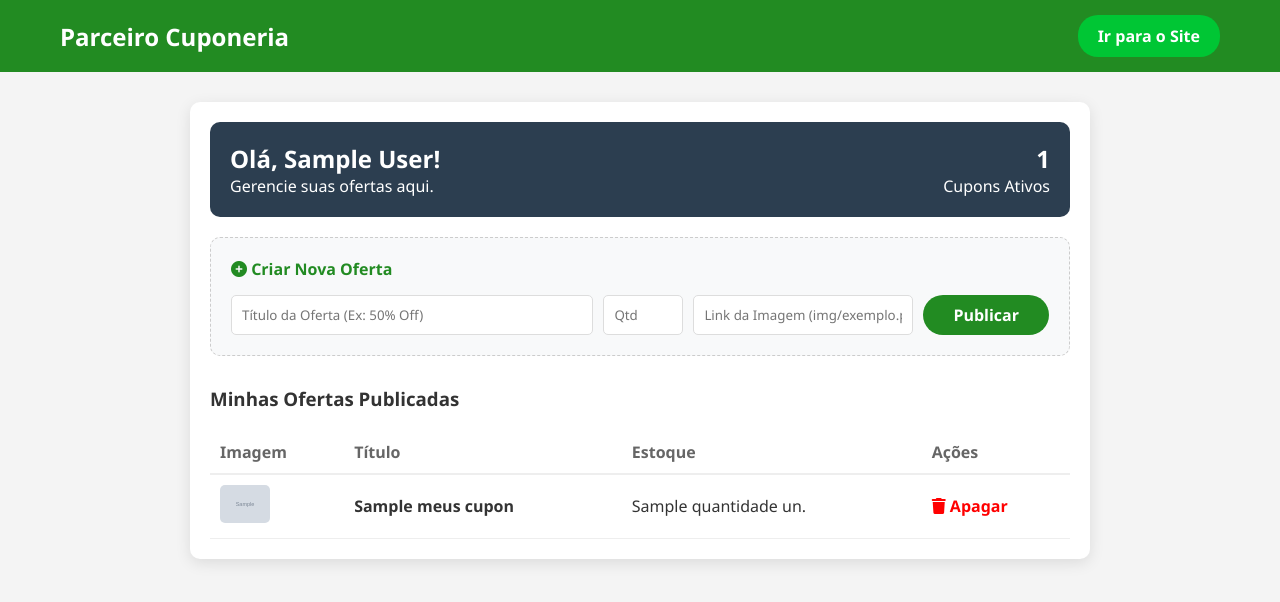
After one commit to OtavioDayrots/Cupons_Turismo, a PHP site: the page made by app/Views/empresa_painel.php in a window 1280 px wide. The commit adds this page. Shown: the top 602 px of the page. Run offline with PHP 8.4, Linux system fonts and the light colour scheme; the visitor is signed in with stand-in values (Sample User, id 1); tables that the repository leaves empty or names only in its code hold one stand-in row (values such as "Sample post"); the template is opened without the code that fills it: most values are stand-ins (such as "Sample title", 1, 10 or a date in 2020); grey boxes marked "Sample" are stand-in pictures; some libraries are stand-ins or nearby versions.

Commit message:
criando a pagina da empresa

```diff
--- a/app/Controllers/AdminController.php
+++ b/app/Controllers/AdminController.php
@@ -27,7 +27,7 @@ class AdminController {
         $imagem = $_POST['imagem']; // Por enquanto vamos digitar o caminho (ex: img/hotel.png)
         $quantidade = $_POST['quantidade'];
 
-        Cupom::criar($nome, $imagem, $quantidade);
+        Cupom::criar($nome, $imagem, $quantidade, $_SESSION['usuario_id']);
 
         header('Location: index.php?page=admin');
     }
--- /dev/null
+++ b/app/Views/empresa_painel.php
@@ -0,0 +1,85 @@
+<!DOCTYPE html>
+<html lang="pt-BR">
+<head>
+    <meta charset="UTF-8">
+    <title>Área da Empresa</title>
+    <link rel="stylesheet" href="<?= BASE_URL ?>css/style.css">
+    <link rel="stylesheet" href="https://cdnjs.cloudflare.com/ajax/libs/font-awesome/6.0.0/css/all.min.css">
+    <style>
+        .empresa-container { max-width: 900px; margin: 30px auto; padding: 20px; background: white; border-radius: 10px; box-shadow: 0 4px 15px rgba(0,0,0,0.1); }
+        .welcome-header { background: #2c3e50; color: white; padding: 20px; border-radius: 10px; margin-bottom: 20px; display: flex; justify-content: space-between; align-items: center; }
+        .table-empresa { width: 100%; margin-top: 20px; border-collapse: collapse; }
+        .table-empresa th { text-align: left; border-bottom: 2px solid #eee; padding: 10px; color: #666; }
+        .table-empresa td { border-bottom: 1px solid #eee; padding: 10px; }
+    </style>
+</head>
+<body>
+
+    <header>
+        <div class="header-container">
+            <div class="logo">Parceiro Cuponeria</div>
+            <div class="user-actions">
+                <a href="index.php?page=home" class="account-btn">Ir para o Site</a>
+            </div>
+        </div>
+    </header>
+
+    <div class="empresa-container">
+
+        <div class="welcome-header">
+            <div>
+                <h2>Olá, <?= $_SESSION['usuario_nome'] ?>!</h2>
+                <p>Gerencie suas ofertas aqui.</p>
+            </div>
+            <div style="text-align: right;">
+                <span style="font-size: 24px; font-weight: bold;"><?= count($meus_cupons) ?></span>
+                <div>Cupons Ativos</div>
+            </div>
+        </div>
+
+        <div style="background: #f8f9fa; padding: 20px; border-radius: 10px; border: 1px dashed #ccc;">
+            <h4 style="margin-bottom: 15px; color: #228B22;"><i class="fas fa-plus-circle"></i> Criar Nova Oferta</h4>
+            <form action="index.php?page=empresa-store" method="POST" style="display: flex; gap: 10px; flex-wrap: wrap;">
+                <input type="text" name="nome" placeholder="Título da Oferta (Ex: 50% Off)" required style="flex: 2; padding: 10px; border: 1px solid #ddd; border-radius: 5px;">
+                <input type="number" name="quantidade" placeholder="Qtd" required style="width: 80px; padding: 10px; border: 1px solid #ddd; border-radius: 5px;">
+                <input type="text" name="imagem" placeholder="Link da Imagem (img/exemplo.png)" required style="flex: 1; padding: 10px; border: 1px solid #ddd; border-radius: 5px;">
+                <button type="submit" class="btn-cadastrar" style="margin: 0; width: auto; padding: 0 30px;">Publicar</button>
+            </form>
+        </div>
+
+        <h3 style="margin-top: 30px; color: #333;">Minhas Ofertas Publicadas</h3>
+        <table class="table-empresa">
+            <thead>
+                <tr>
+                    <th>Imagem</th>
+                    <th>Título</th>
+                    <th>Estoque</th>
+                    <th>Ações</th>
+                </tr>
+            </thead>
+            <tbody>
+                <?php if(count($meus_cupons) == 0): ?>
+                    <tr><td colspan="4" style="text-align:center; padding: 20px;">Nenhuma oferta criada ainda.</td></tr>
+                <?php endif; ?>
+
+                <?php foreach ($meus_cupons as $cupom): ?>
+                <tr>
+                    <td><img src="<?= $cupom->imagem ?>" width="50" style="border-radius: 5px;"></td>
+                    <td><b><?= $cupom->nome ?></b></td>
+                    <td><?= $cupom->quantidade ?> un.</td>
+                    <td>
+                        <a href="index.php?page=empresa-delete&id=<?= $cupom->id ?>"
+                           style="color: red; text-decoration: none; font-weight: bold;"
+                           onclick="return confirm('Apagar esta oferta?')">
+                           <i class="fas fa-trash"></i> Apagar
+                        </a>
+                    </td>
+                </tr>
+                <?php endforeach; ?>
+            </tbody>
+        </table>
+
+    </div>
+
+</body>
+</html>
```
Also changed, not shown: app/Controllers/EmpresaController.php (added, +50 -0 lines), app/Models/Cupom.php (+19 -9 lines), app/Views/home.php (+4 -7 lines), public/index.php (+17 -2 lines).
